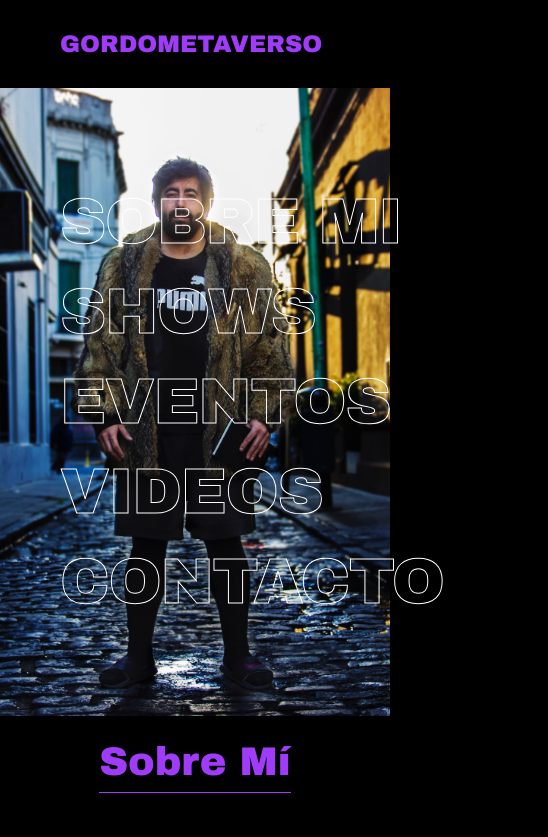
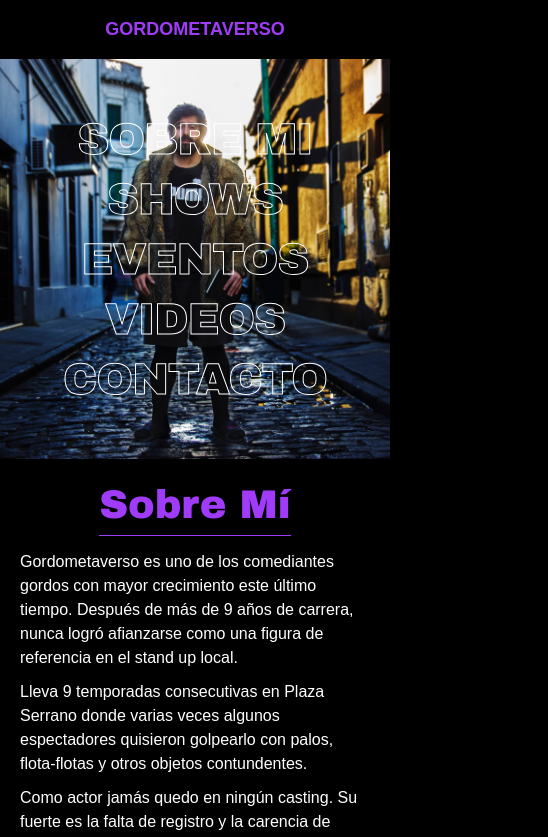
Before and after one commit to elraffa/gordometaverso, a Next.js app: page / in a window 390 px wide. Shown: the top 837 px of the page, 548 px wide, since content can reach past the window. Built offline with nearby package versions, Linux system fonts and the light colour scheme.

Commit message:
add mobile styles

```diff
--- a/styles/Header.module.scss
+++ b/styles/Header.module.scss
@@ -1,4 +1,5 @@
 @import '_variables.scss';
+@import '_mixins.scss';
 
 .header {
     display: flex;
@@ -9,18 +10,34 @@
         text-transform: uppercase;
         font-size: 24px;
         font-weight: map-get($font-weights, 'bolder');
+
+        @include respond-below(lg) {
+            padding: 16px 20px;
+            text-align: center;
+            margin: 0 auto;
+            font-size: 18px;
+        }
     }
 
     &__navbar {
         padding: 89px 0 89px 60px;
         display: flex;
         flex-direction: column;
-        font-family: 'Arial Black', sans-serif;
+        font-family: $font-title;
         font-size: 64px;
         font-weight: 900;
         line-height: 90px;
         letter-spacing: -0.02em;
         text-transform: uppercase;
+
+        @include respond-below(lg) {
+            font-size: 44px;
+            line-height: 60px;
+            text-align: center;
+            margin: 0 auto;
+            padding: 50px 20px;
+        }
+
     }
 
     &__links {
--- a/styles/Home.module.scss
+++ b/styles/Home.module.scss
@@ -1,12 +1,15 @@
 @import '_variables.scss';
-
+@import '_mixins.scss';
 
 .container {
     padding: 0 2rem;
+
+    @include respond-below(lg) {
+      padding: 0 1rem;
+    }
   }
 
   .main {
-    min-height: 100vh;
     padding: 1rem 0;
     flex: 1;
     display: flex;
@@ -15,6 +18,7 @@
     align-items: center;
 
     &__title {
+      font-family: $font-title;
       color: $secondary;
       text-align: center;
       font-size: 40px;
@@ -26,6 +30,10 @@
       color: $primary;
       padding: 44px 280px;
       font-weight: map-get($font-weights, 'light');
+
+      @include respond-below(lg) {
+        padding: 14px 20px;
+      }
     }
 
     &__par {
--- a/styles/_variables.scss
+++ b/styles/_variables.scss
@@ -4,7 +4,8 @@
 
 /// Regular font family
 /// @type List
-$text-font: 'Arial Black', sans-serif;
+$font-title: 'Arial Black', sans-serif;
+$font-text: 'Arial', sans-serif;
 
 /// Code (monospace) font family
 /// @type List
--- a/styles/globals.scss
+++ b/styles/globals.scss
@@ -14,7 +14,7 @@ html,
 body {
   padding: 0;
   margin: 0;
-  font-family: $text-font;
+  font-family: $font-text;
   background-color: black;
 }
 
```
